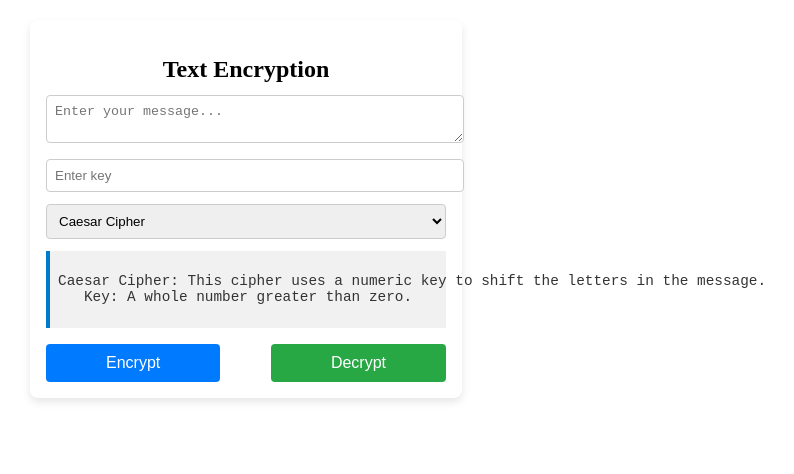
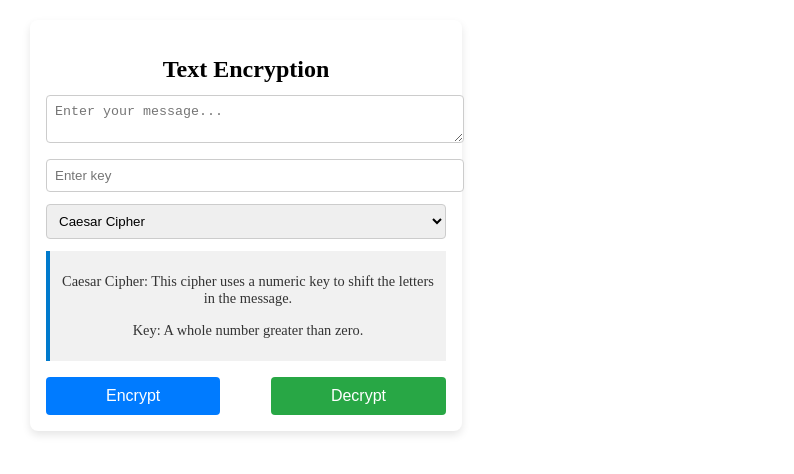
Before and after one commit to AndrewAscone/DeCypher, a React (Vite) app in the folder src/main/java/com/scone/DeCypher/frontend/: page / in a window 1280 px wide. Shown: the top 474 px of the page, without its empty margins (394-1188 px from the left). Built offline with nearby package versions, Linux system fonts and the light colour scheme.

Commit message:
Changing how cipher info is displayed in JSX files, adjusting CSS

```diff
--- a/src/main/java/com/scone/DeCypher/frontend/src/DeCypherStyling.css
+++ b/src/main/java/com/scone/DeCypher/frontend/src/DeCypherStyling.css
@@ -23,10 +23,6 @@ h2 {
     border-left: 4px solid #007acc;
     font-size: 0.9rem;
     color: #333;
-    white-space: normal;
-    word-break: break-word;
-    overflow-wrap: anywhere;
-    display: block;
     width: 100%;
     box-sizing: border-box;
 }
--- a/src/main/java/com/scone/DeCypher/frontend/src/DeCypherUI.jsx
+++ b/src/main/java/com/scone/DeCypher/frontend/src/DeCypherUI.jsx
@@ -84,7 +84,9 @@ export default function DeCypherUI() {
                 <option value="aes">AES</option>
             </select>
             <div className="cipher-info">
-                <pre>{getCipherInfo(cipher)}</pre>
+                {getCipherInfo(cipher).split("\n").map((line, index) => (
+                    <p key={index}>{line}</p>
+                ))}
             </div>
             <div className="button-container">
                 <button className="encrypt-btn" onClick={handleEncrypt}>
```
